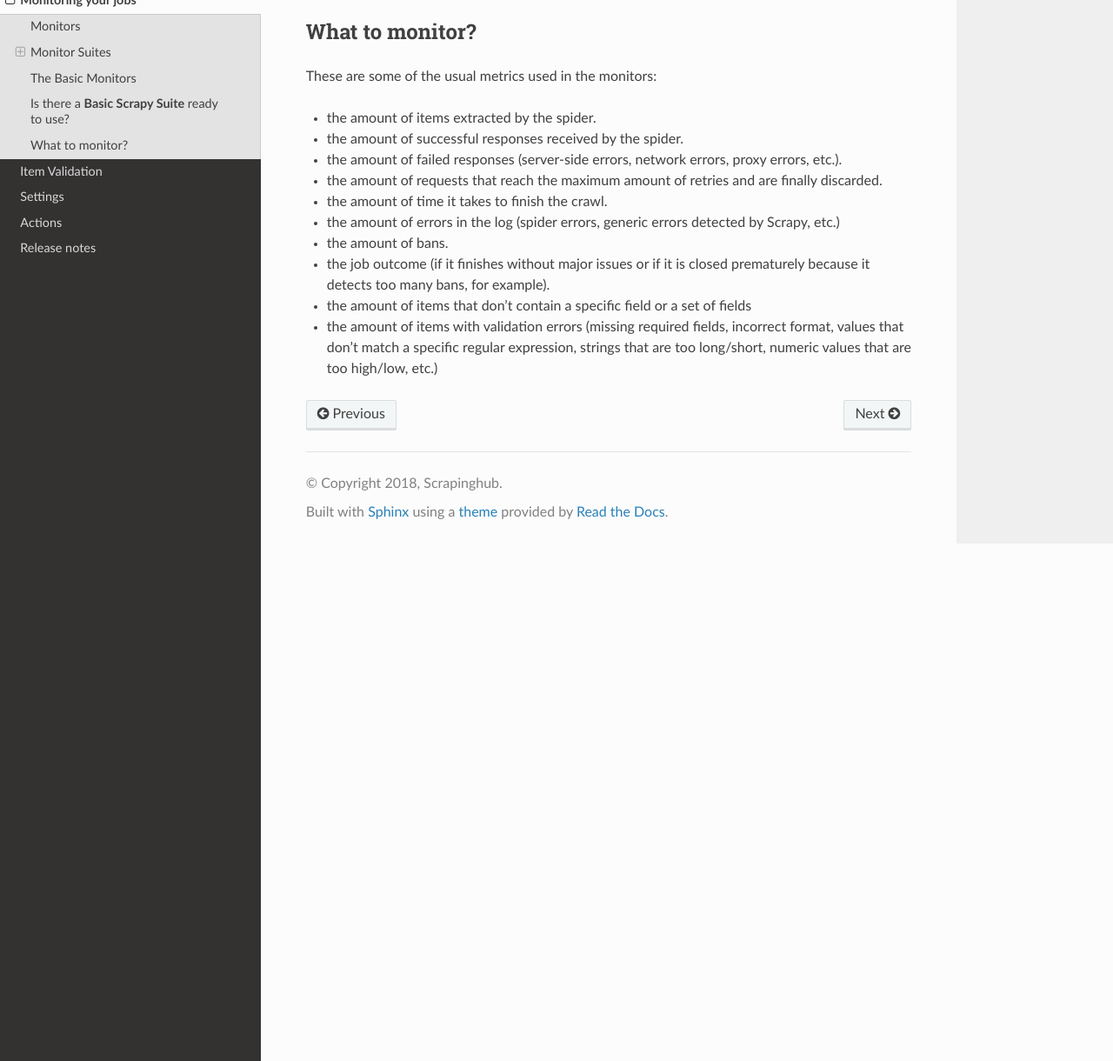
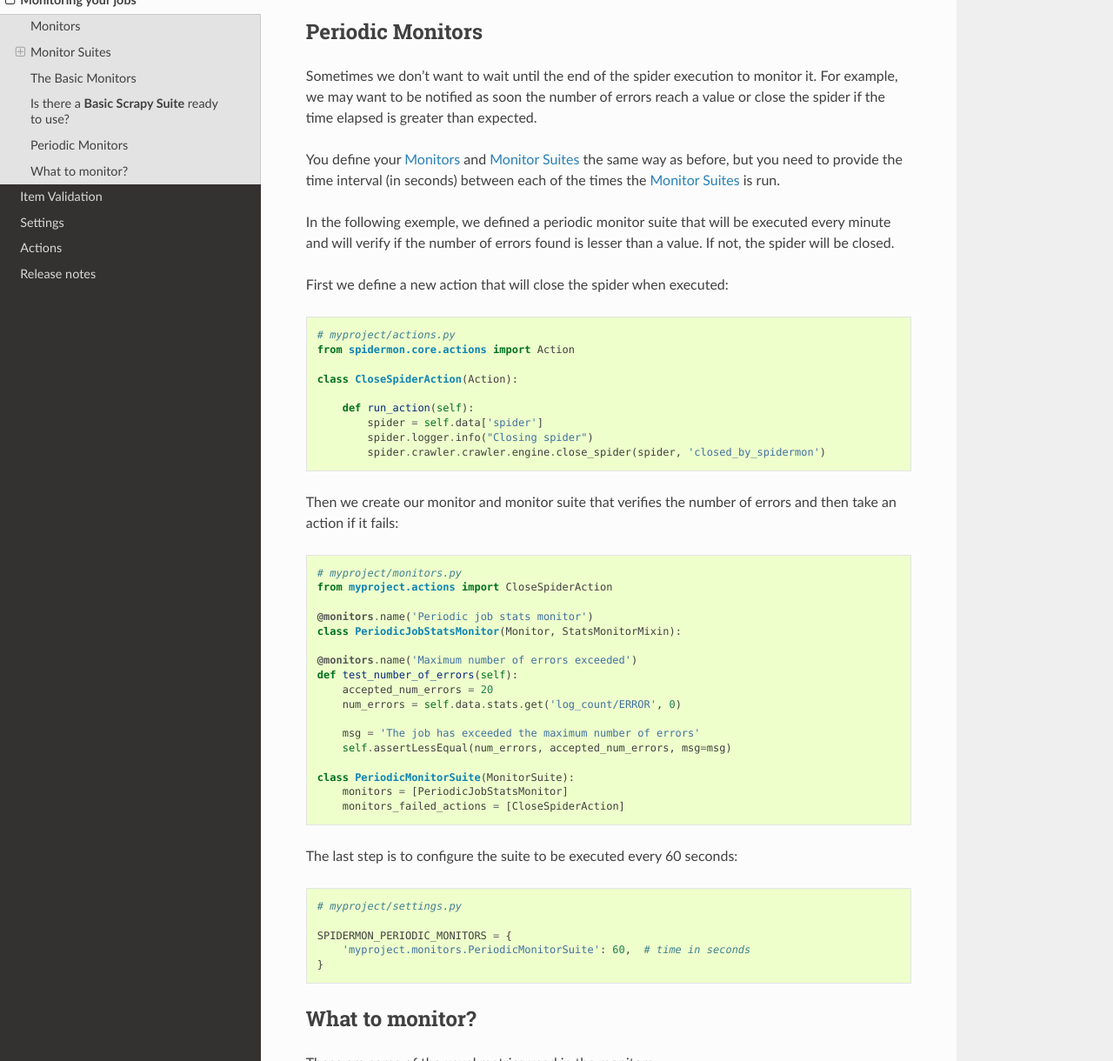
Before and after one commit to scrapinghub/spidermon, a Sphinx documentation site: the page built from docs/source/monitors.rst, in a window 1280 px wide and 1400 px high, scrolled down 2738 px, cut to the strip 180-1400 px from the top of the window. Shown: the whole strip at 87% size. Built offline with Sphinx 7.4.7 and the Read the Docs theme 2.0.0, drawn with Linux system fonts in a browser that asks for light colours.

Commit message:
Included docs for periodic suites

```diff
--- a/docs/source/monitors.rst
+++ b/docs/source/monitors.rst
@@ -6,6 +6,7 @@ Monitoring your jobs
 
 Monitors
 --------
+.. _`Monitors`
 
 Monitors are the main class where you include your monitoring logic. After defining
 them, you need to include them in a `MonitorSuite`, so they can be executed.
@@ -46,6 +47,7 @@ implement your monitors:
 
 Monitor Suites
 --------------
+.. _`Monitor Suites`
 
 A `Monitor Suite` groups a set of `Monitor` classes and allows you to specify which
 actions must be executed at specified moments of the spider execution.
@@ -146,6 +148,67 @@ Of course, there is! We really want to make it easy for you to monitor your spid
 .. automodule:: spidermon.contrib.scrapy.monitors
     :members: SpiderCloseMonitorSuite
 
+Periodic Monitors
+-----------------
+
+Sometimes we don't want to wait until the end of the spider execution to monitor
+it. For example, we may want to be notified as soon the number of errors reach
+a value or close the spider if the time elapsed is greater than expected.
+
+You define your `Monitors`_ and `Monitor Suites`_ the same way as before, but
+you need to provide the time interval (in seconds) between each of the times the
+`Monitor Suites`_ is run.
+
+In the following exemple, we defined a periodic monitor suite that will be
+executed every minute and will verify if the number of errors found is lesser
+than a value. If not, the spider will be closed.
+
+First we define a new action that will close the spider when executed:
+
+.. code-block:: python
+
+    # myproject/actions.py
+    from spidermon.core.actions import Action
+
+    class CloseSpiderAction(Action):
+
+        def run_action(self):
+            spider = self.data['spider']
+            spider.logger.info("Closing spider")
+            spider.crawler.crawler.engine.close_spider(spider, 'closed_by_spidermon')
+
+Then we create our monitor and monitor suite that verifies the number of errors
+and then take an action if it fails:
+
+.. code-block:: python
+
+    # myproject/monitors.py
+    from myproject.actions import CloseSpiderAction
+
+    @monitors.name('Periodic job stats monitor')
+    class PeriodicJobStatsMonitor(Monitor, StatsMonitorMixin):
+
+    @monitors.name('Maximum number of errors exceeded')
+    def test_number_of_errors(self):
+        accepted_num_errors = 20
+        num_errors = self.data.stats.get('log_count/ERROR', 0)
+
+        msg = 'The job has exceeded the maximum number of errors'
+        self.assertLessEqual(num_errors, accepted_num_errors, msg=msg)
+
+    class PeriodicMonitorSuite(MonitorSuite):
+        monitors = [PeriodicJobStatsMonitor]
+        monitors_failed_actions = [CloseSpiderAction]
+
+The last step is to configure the suite to be executed every 60 seconds:
+
+.. code-block:: python
+
+    # myproject/settings.py
+
+    SPIDERMON_PERIODIC_MONITORS = {
+        'myproject.monitors.PeriodicMonitorSuite': 60,  # time in seconds
+    }
 
 What to monitor?
 ----------------
```
Also changed, not shown: docs/source/settings.rst (+13 -0 lines).
